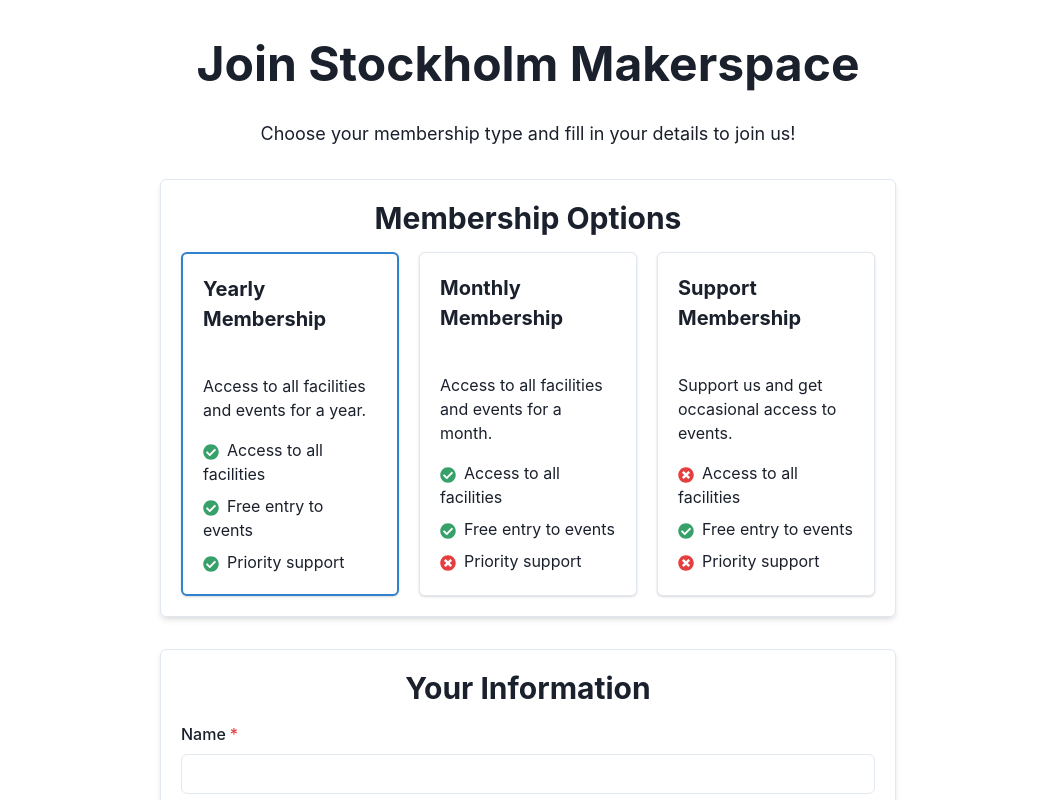
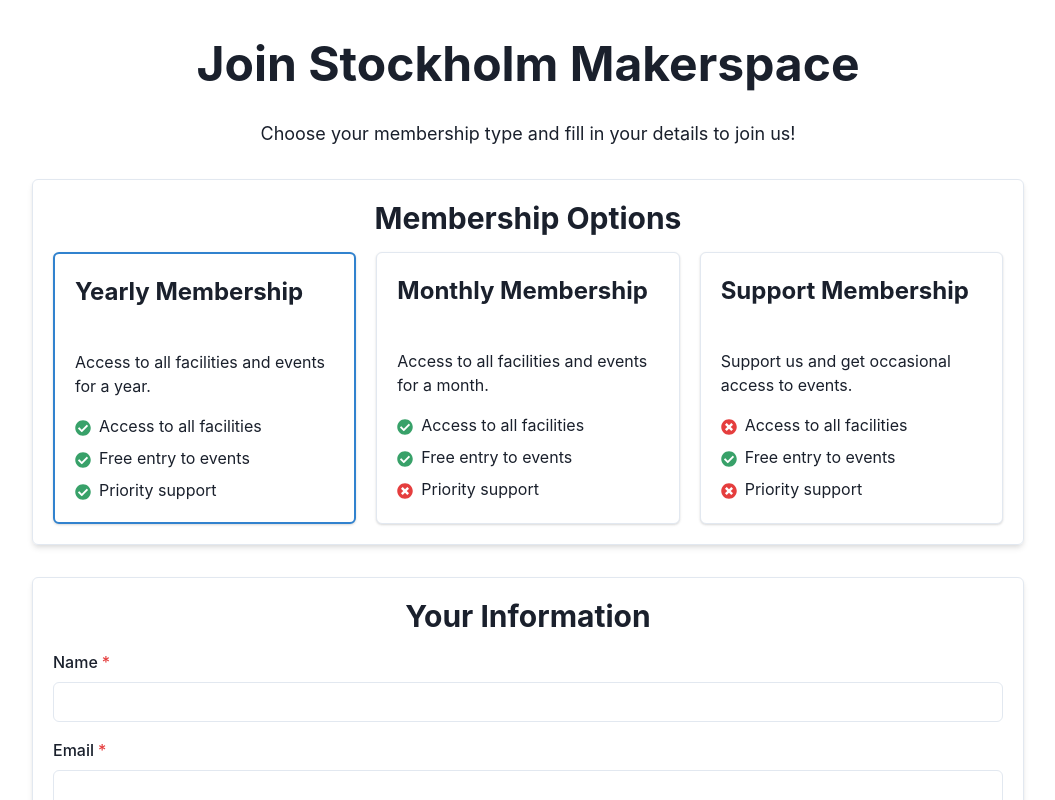
Before and after one commit to GPT-Engineer-App/makerspace-registration-page, a React (Vite) app: page / in a window 1280 px wide. Shown: the top 800 px of the page, without its empty margins (112-1167 px from the left). Built offline with nearby package versions, Linux system fonts and the light colour scheme.

Commit message:
Made the layout wider and increased the headers for the membership options.

```diff
--- a/src/pages/Index.jsx
+++ b/src/pages/Index.jsx
@@ -58,7 +58,7 @@ const Index = () => {
   ];
 
   return (
-    <Container centerContent maxW="container.md" py={10}>
+    <Container centerContent maxW="container.lg" py={10}>
       <VStack spacing={8} width="100%">
         <Heading as="h1" size="2xl" textAlign="center">
           Join Stockholm Makerspace
@@ -70,7 +70,7 @@ const Index = () => {
           <Heading as="h2" size="lg" mb={4} textAlign="center">
             Membership Options
           </Heading>
-          <SimpleGrid columns={{ base: 1, md: 3 }} spacing={5}>
+          <SimpleGrid columns={{ base: 1, md: 2, lg: 3 }} spacing={5}>
             {membershipOptions.map((option) => (
               <Card
                 key={option.type}
@@ -80,7 +80,7 @@ const Index = () => {
                 cursor="pointer"
               >
                 <CardHeader>
-                  <Text fontSize="xl" fontWeight="bold">
+                  <Text fontSize="2xl" fontWeight="bold">
                     {option.title}
                   </Text>
                 </CardHeader>
```
